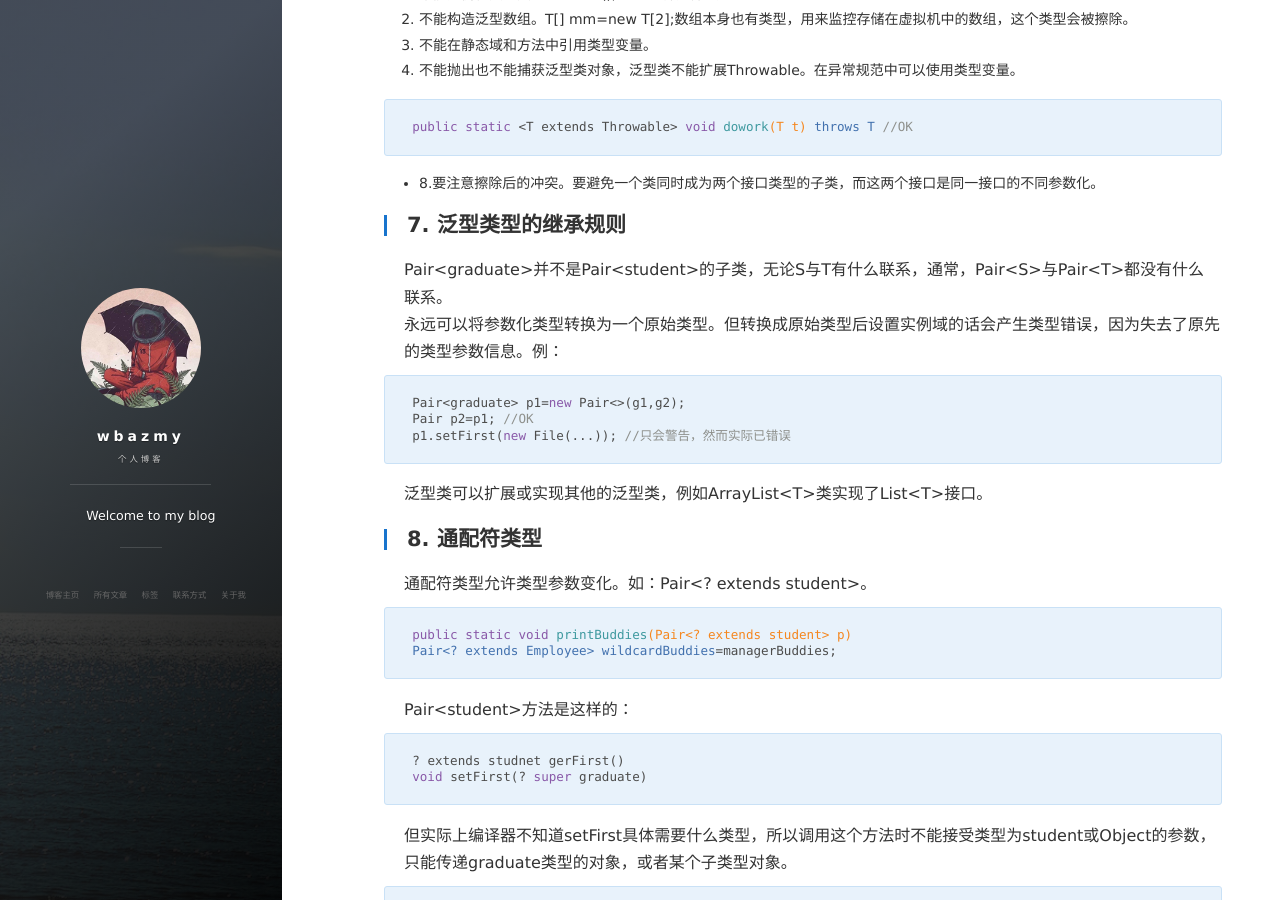
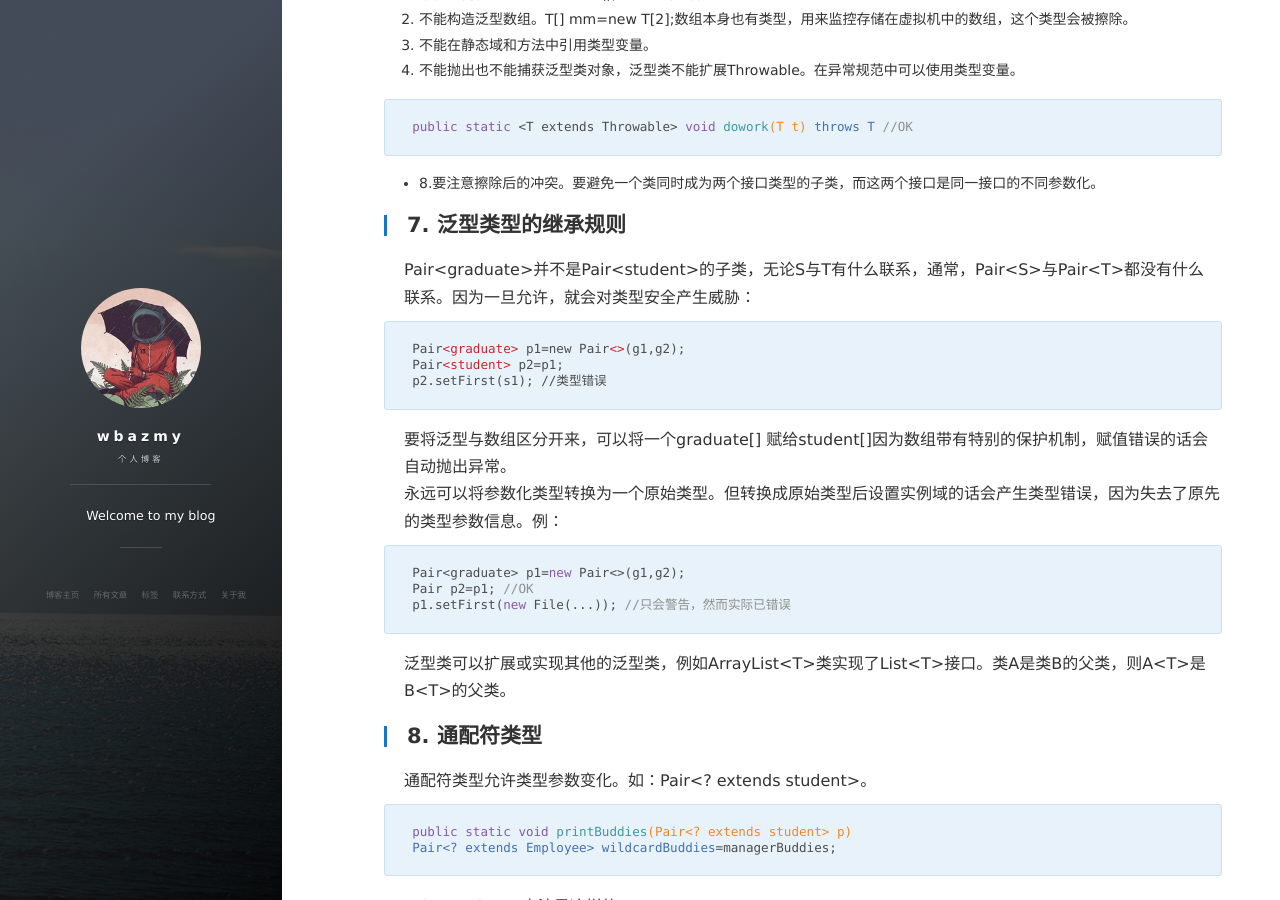
Before and after one commit to wbazmy/wbazmy.github.io, a Jekyll site: the page built from _posts/2021-10-14-泛型程序设计.md, in a window 1280 px wide and 900 px high, scrolled down 3378 px. Built offline with Jekyll 4.4.1, drawn with Linux system fonts in a browser that asks for light colours; nearby versions of some CDN libraries; comment, search, counter and statistics services are not loaded.

Commit message:
Update 2021-10-14-泛型程序设计.md

````diff
--- a/_posts/2021-10-14-泛型程序设计.md
+++ b/_posts/2021-10-14-泛型程序设计.md
@@ -140,7 +140,15 @@ public static <T extends Throwable> void dowork(T t) throws T //OK
 - 8.要注意擦除后的冲突。要避免一个类同时成为两个接口类型的子类，而这两个接口是同一接口的不同参数化。
 
 ## 7. 泛型类型的继承规则
-Pair&lt;graduate&gt;并不是Pair&lt;student&gt;的子类，无论S与T有什么联系，通常，Pair&lt;S&gt;与Pair&lt;T&gt;都没有什么联系。
+Pair&lt;graduate&gt;并不是Pair&lt;student&gt;的子类，无论S与T有什么联系，通常，Pair&lt;S&gt;与Pair&lt;T&gt;都没有什么联系。因为一旦允许，就会对类型安全产生威胁：
+
+```java
+Pair<graduate> p1=new Pair<>(g1,g2);
+Pair<student> p2=p1;
+p2.setFirst(s1); //类型错误
+```
+
+要将泛型与数组区分开来，可以将一个graduate[] 赋给student[]因为数组带有特别的保护机制，赋值错误的话会自动抛出异常。
 永远可以将参数化类型转换为一个原始类型。但转换成原始类型后设置实例域的话会产生类型错误，因为失去了原先的类型参数信息。例：
 
 ```java
@@ -149,7 +157,7 @@ Pair p2=p1; //OK
 p1.setFirst(new File(...)); //只会警告，然而实际已错误
 ```
 
-泛型类可以扩展或实现其他的泛型类，例如ArrayList&lt;T&gt;类实现了List&lt;T&gt;接口。
+泛型类可以扩展或实现其他的泛型类，例如ArrayList&lt;T&gt;类实现了List&lt;T&gt;接口。类A是类B的父类，则A&lt;T&gt;是B&lt;T&gt;的父类。
 ## 8. 通配符类型
 通配符类型允许类型参数变化。如：Pair&lt;? extends student&gt;。
 
````
